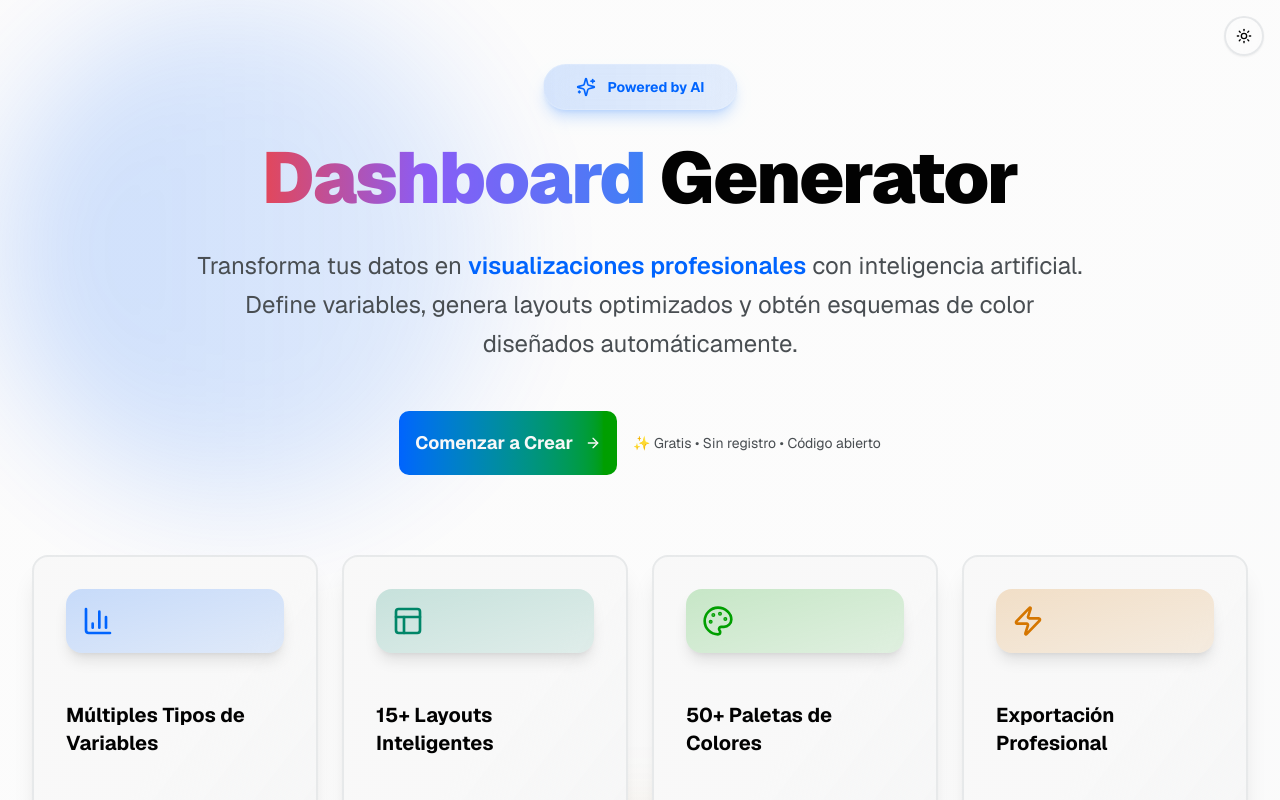
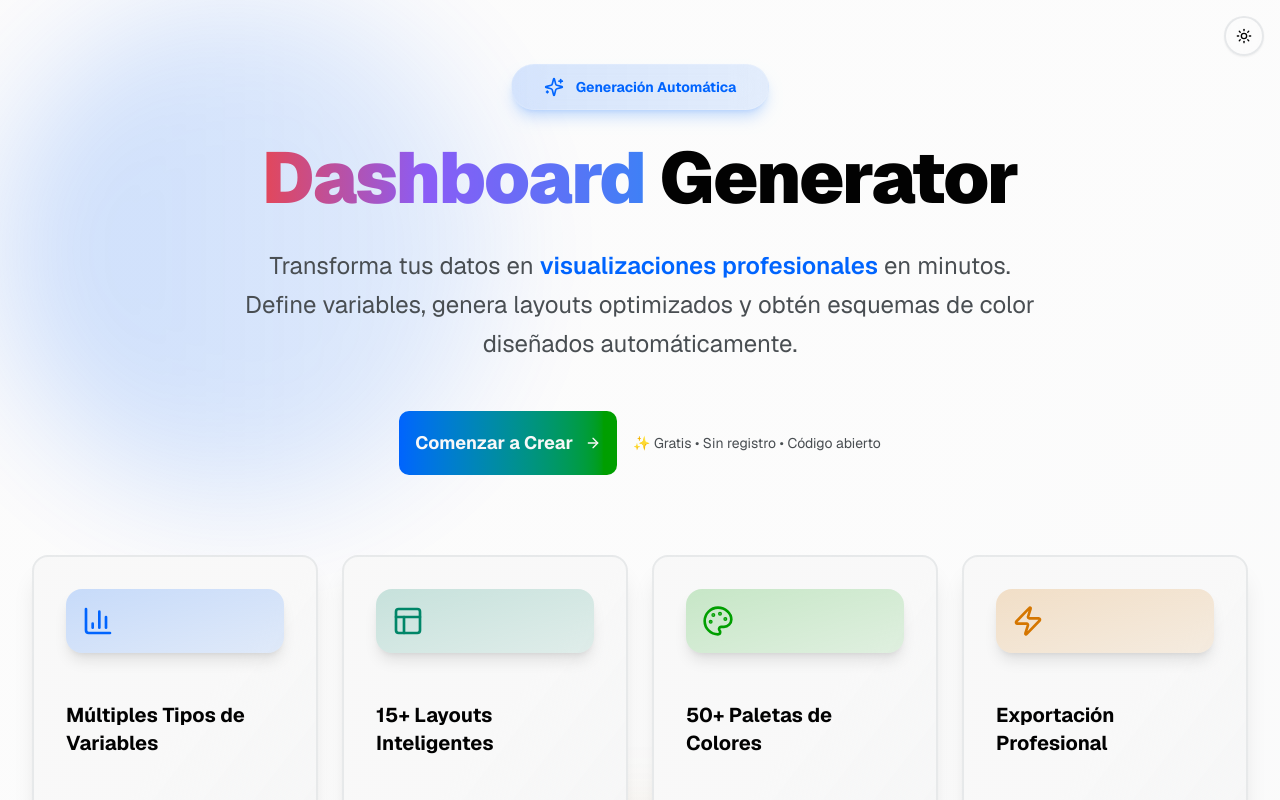
Before and after one commit to ingermanr/rapidash-dashboard-generator, a Next.js app: page / in a window 1280 px wide. Shown: the top 800 px of the page. Built offline with nearby package versions, Linux system fonts and the light colour scheme.

Commit message:
fix: remove inaccurate AI claims from copy and metadata
The generator is rule-based; nothing in the app uses AI. Describe it as
automatic generation instead, and fix a missing opening exclamation mark.

```diff
--- a/app/layout.tsx
+++ b/app/layout.tsx
@@ -7,9 +7,9 @@ import './globals.css'
 
 export const metadata: Metadata = {
   title: 'Rapidash - Dashboard Generator',
-  description: 'Generador inteligente de dashboards profesionales con IA. Crea layouts optimizados y exporta especificaciones completas en PDF.',
+  description: 'Generador de dashboards profesionales: crea layouts optimizados a partir de tus variables y exporta especificaciones completas en PDF.',
   generator: 'Rapidash',
-  keywords: ['dashboard', 'generator', 'IA', 'visualización', 'datos', 'charts', 'PDF'],
+  keywords: ['dashboard', 'generator', 'layouts', 'visualización', 'datos', 'charts', 'PDF'],
   authors: [{ name: 'Rapidash Team' }],
   creator: 'Rapidash',
   publisher: 'Rapidash',
--- a/components/generator/builder-view.tsx
+++ b/components/generator/builder-view.tsx
@@ -71,7 +71,7 @@ export function BuilderView({ onStartOver }: BuilderViewProps) {
             <div className="space-y-6">
               <div className="inline-flex items-center gap-3 rounded-full border-2 border-primary/30 bg-gradient-to-r from-primary/15 to-chart-2/10 px-6 py-3 text-sm font-bold text-primary backdrop-blur-md shadow-lg shadow-primary/20 transition-all hover:scale-105 hover:shadow-primary/30">
                 <Sparkles className="h-5 w-5 animate-soft-pulse" />
-                AI-Powered Dashboard Design
+                Diseño Automático de Dashboards
               </div>
               <div>
                 <h1 className="mb-4 text-balance text-4xl font-black tracking-tight text-foreground sm:text-5xl">
@@ -80,7 +80,7 @@ export function BuilderView({ onStartOver }: BuilderViewProps) {
                 <p className="max-w-2xl text-pretty text-lg leading-relaxed text-muted-foreground">
                   Transforma tus datos en{" "}
                   <span className="font-semibold text-primary">visualizaciones profesionales</span>.{" "}
-                  Define variables, genera layouts optimizados y obtén esquemas de color diseñados por IA.
+                  Define variables, genera layouts optimizados y obtén paletas de color de alto contraste.
                 </p>
               </div>
             </div>
@@ -300,9 +300,9 @@ export function BuilderView({ onStartOver }: BuilderViewProps) {
                 </div>
               </div>
               <p className="leading-relaxed text-muted-foreground">
-                Perfecto! Tienes todas las variables necesarias. Haz clic en{" "}
+                ¡Perfecto! Tienes todas las variables necesarias. Haz clic en{" "}
                 <span className="font-semibold text-primary">&ldquo;Generar Layout&rdquo;</span>{" "}
-                para crear un dashboard optimizado con visualizaciones profesionales y paletas de colores diseñadas por IA.
+                para crear un dashboard optimizado con visualizaciones profesionales y paletas de colores de alto contraste.
               </p>
             </div>
           </div>
--- a/components/generator/landing-view.tsx
+++ b/components/generator/landing-view.tsx
@@ -41,7 +41,7 @@ export function LandingView({ onStart }: LandingViewProps) {
           <div className="mb-20 text-center">
             <div className="mb-8 inline-flex items-center gap-3 rounded-full border-2 border-primary/30 bg-gradient-to-r from-primary/15 to-accent/10 px-8 py-3 text-sm font-bold text-primary backdrop-blur-md shadow-lg shadow-primary/20 transition-all hover:scale-105 hover:shadow-primary/30 dark:border-primary/20 dark:from-primary/10 dark:to-accent/5 glass-effect animate-scale-in">
               <Sparkles className="h-5 w-5 animate-soft-pulse" />
-              Powered by AI
+              Generación Automática
             </div>
             <h1 className="mb-8 text-balance text-5xl font-extrabold tracking-tight text-foreground sm:text-6xl lg:text-7xl">
               <span className="hero-title-gradient" data-text="Dashboard">
@@ -52,7 +52,7 @@ export function LandingView({ onStart }: LandingViewProps) {
             <p className="mx-auto mb-12 max-w-4xl text-pretty text-xl leading-relaxed text-muted-foreground sm:text-2xl">
               Transforma tus datos en{" "}
               <span className="font-semibold text-primary">visualizaciones profesionales</span>{" "}
-              con inteligencia artificial. Define variables, genera layouts optimizados y obtén esquemas de color
+              en minutos. Define variables, genera layouts optimizados y obtén esquemas de color
               diseñados automáticamente.
             </p>
             <div className="flex flex-col items-center gap-4 sm:flex-row sm:justify-center">
@@ -149,7 +149,7 @@ export function LandingView({ onStart }: LandingViewProps) {
                 </div>
                 <h3 className="mb-4 text-2xl font-bold text-foreground">Genera Layouts</h3>
                 <p className="leading-relaxed text-muted-foreground">
-                  La IA analiza tus variables y genera <span className="font-semibold text-chart-2">layouts optimizados</span> con
+                  El generador analiza el tipo y la prioridad de tus variables y crea <span className="font-semibold text-chart-2">layouts optimizados</span> con
                   combinaciones inteligentes de gráficos y paletas de colores profesionales adaptadas a tus datos.
                 </p>
               </div>
```
Also changed, not shown: public/manifest.json.
